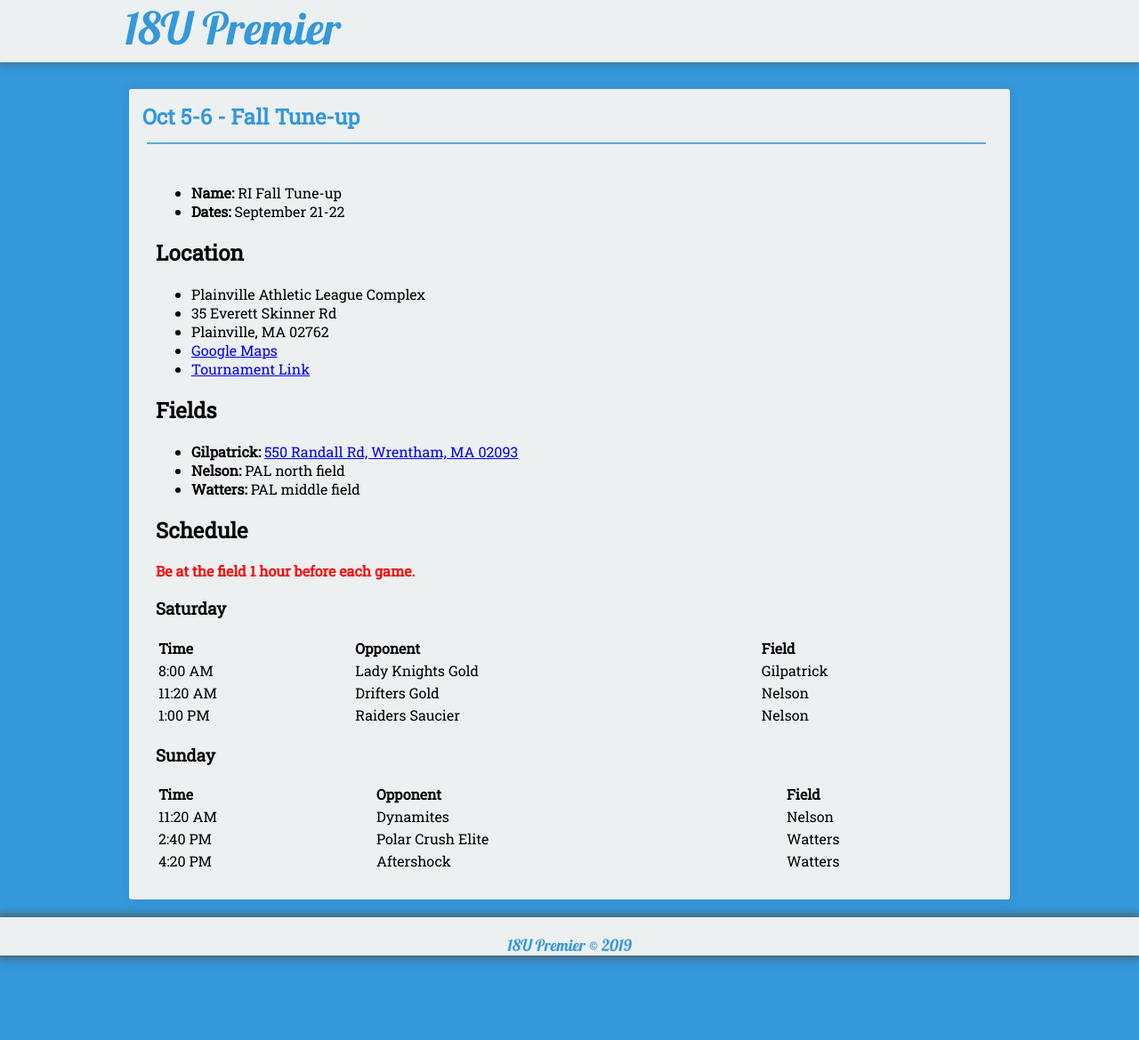
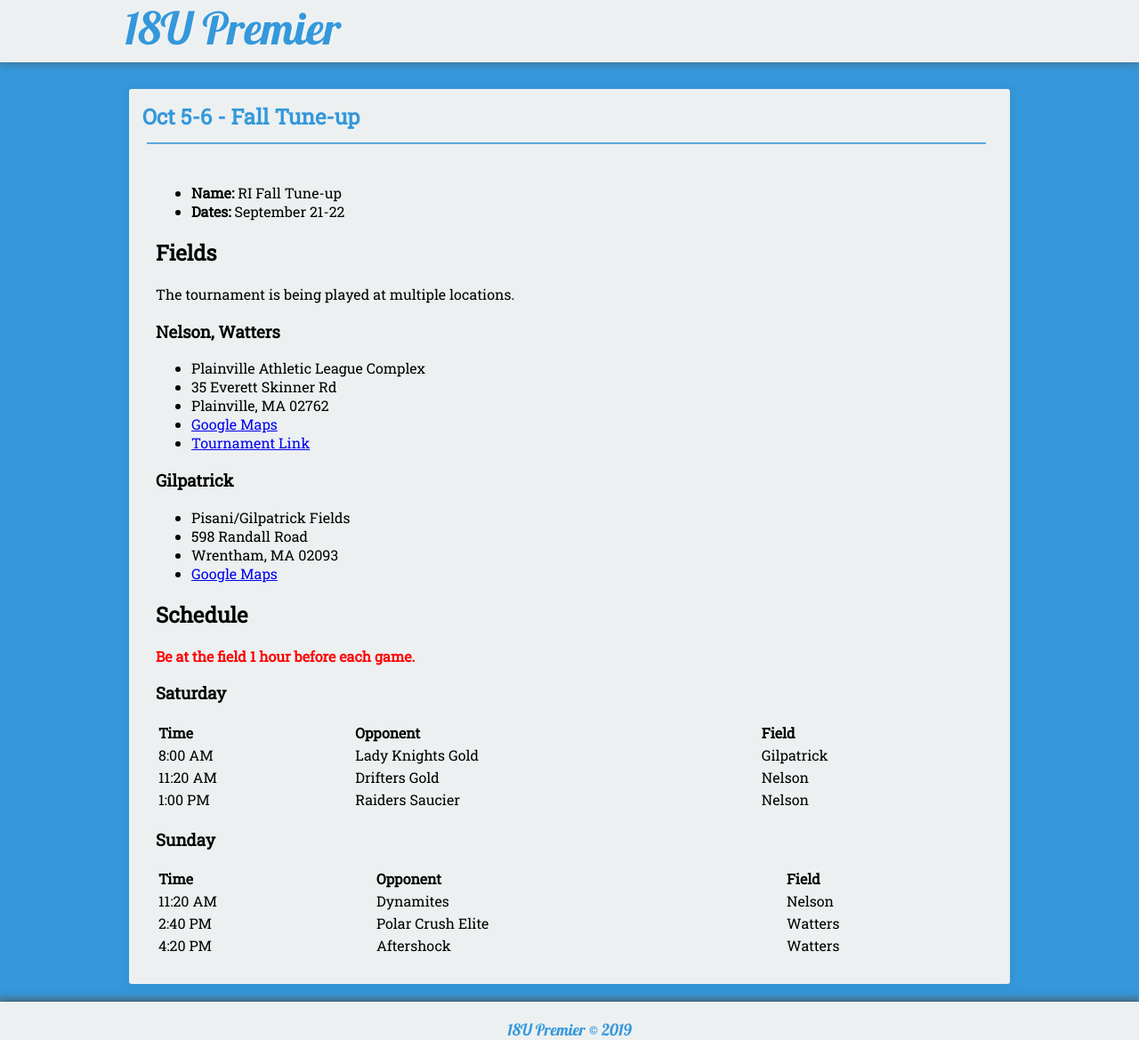
Before and after one commit to seanmerrow/ecf, a Jekyll site: the page built from _posts/2019-08-10-Jun-1-States.md, in a window 1280 px wide. Shown: the whole page at 89% size. Built offline with Jekyll 4.4.1, drawn with Linux system fonts in a browser that asks for light colours; nearby versions of some CDN libraries.

Commit message:
Update 2019-08-10-Jun-1-States.md

```diff
--- a/_posts/2019-08-10-Jun-1-States.md
+++ b/_posts/2019-08-10-Jun-1-States.md
@@ -11,17 +11,21 @@ category:
 * **Name:** RI Fall Tune-up
 * **Dates:** September 21-22
 
-## Location
+## Fields
+The tournament is being played at multiple locations.
+
+### Nelson, Watters
 * Plainville Athletic League Complex
 * 35 Everett Skinner Rd
 * Plainville, MA 02762
 * [Google Maps](https://goo.gl/maps/wzoKXBdTAmmHkfTEA)
 * [Tournament Link](https://www.rhodeislandthunderfalltuneup.com/tune-up.cfm)
 
-## Fields
- * **Gilpatrick:** [550 Randall Rd, Wrentham, MA 02093](https://goo.gl/maps/7QS5fSists7PqhEBA)
- * **Nelson:** PAL north field
- * **Watters:** PAL middle field
+### Gilpatrick
+* Pisani/Gilpatrick Fields
+* 598 Randall Road
+* Wrentham, MA 02093
+* [Google Maps](https://goo.gl/maps/sFhvG2t4GXBwNi4r7)
 
 ## Schedule
 **<span style="color:red">Be at the field 1 hour before each game.</span>**
```
